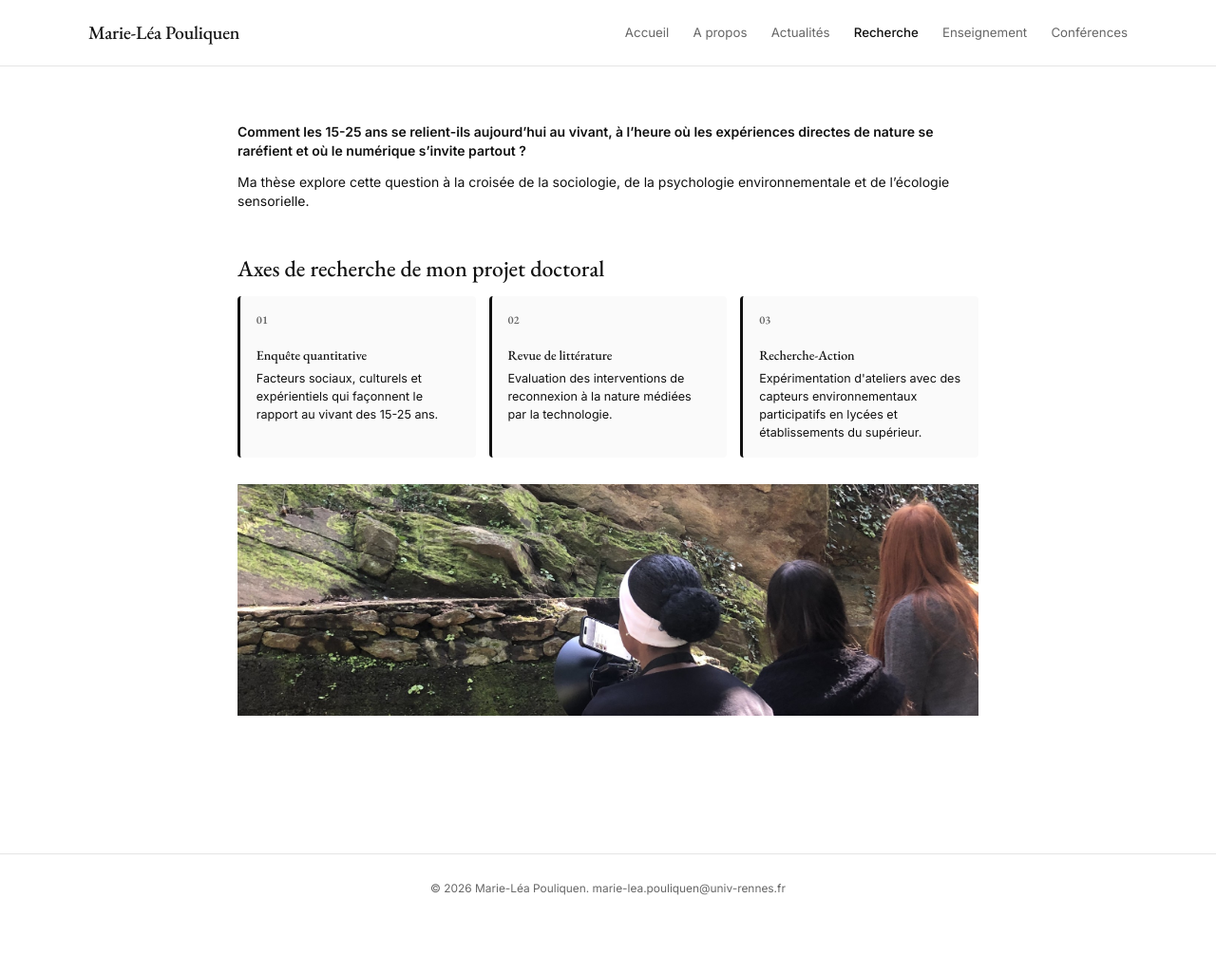
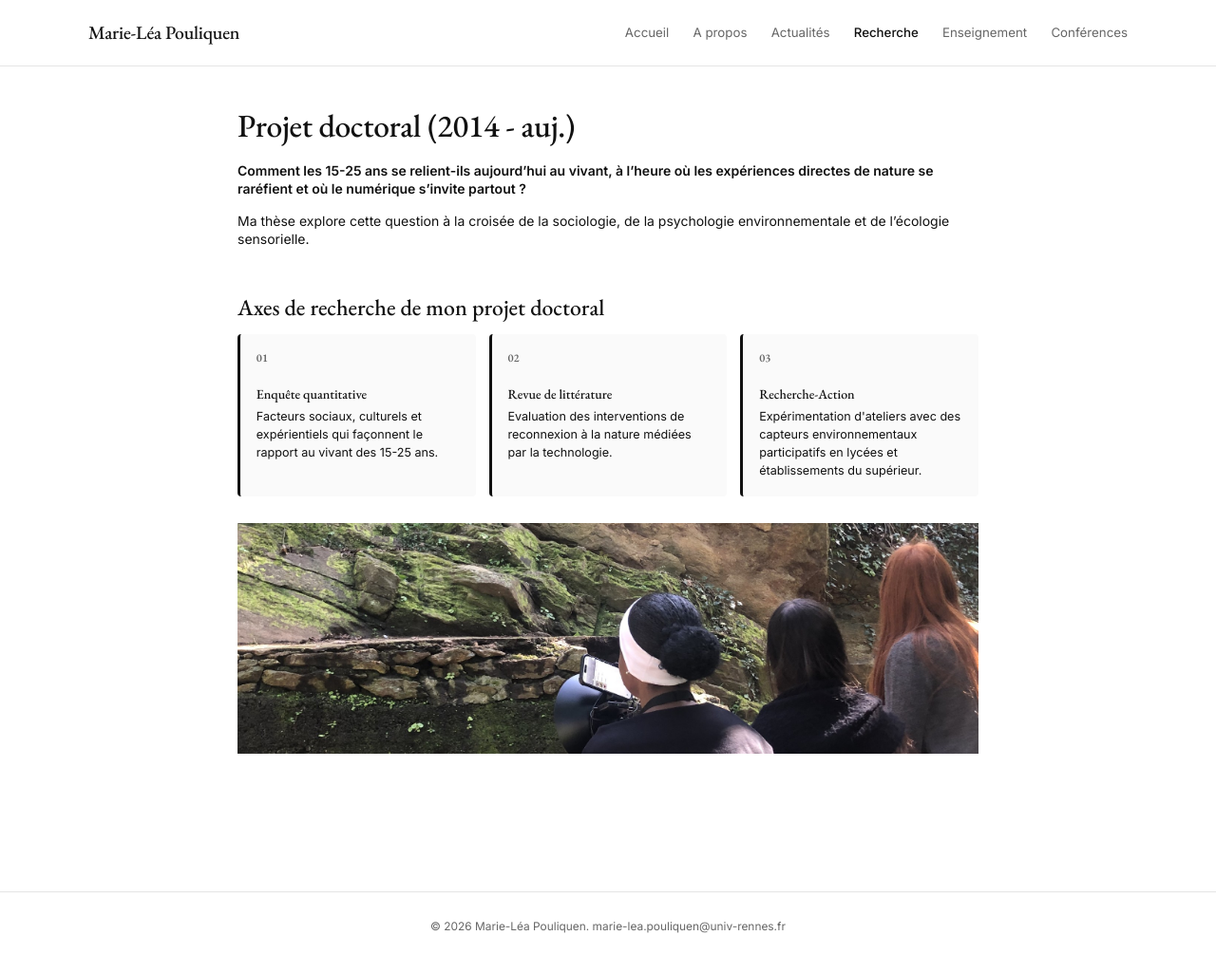
Before and after one commit to marieleapouliquen/marieleapouliquen.github.io, a Jekyll site: the page built from _pages/recherche.md, in a window 1280 px wide. Shown: the whole page at 95% size. Built offline with Jekyll 4.4.1, drawn with Linux system fonts in a browser that asks for light colours; before the commit the page ends 984 px from its top, so only the background shows below that.

Commit message:
Update recherche.md

```diff
--- a/_pages/recherche.md
+++ b/_pages/recherche.md
@@ -1,7 +1,7 @@
 ---
 layout: default
 permalink: /recherche/
-title: ""
+title: Projet doctoral (2014 - auj.)
 description: Recherche
 ---
 
```
